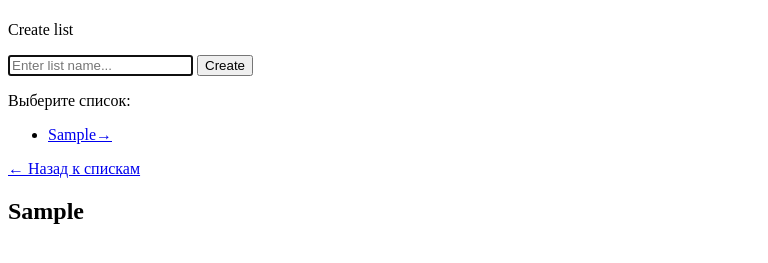
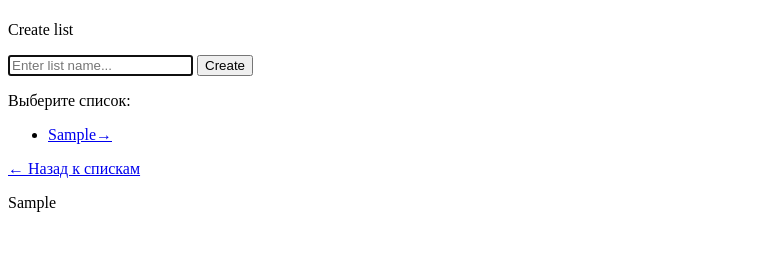
Before and after one commit to zaitseva-web/BagSort, a plain HTML site: page index.html in a window 1280 px wide. Both pictures are taken after typing "Sample" into the empty fields and a click on the button "Create". Shown: the part 133-396 px from the top of the page, without its empty margins (0-768 px from the left). Drawn offline with Linux system fonts and the light colour scheme.

Commit message:
Update list display structure and modify heading element to paragraph

```diff
--- a/java/app.js
+++ b/java/app.js
@@ -34,7 +34,7 @@ function addList(listName) {
   backLink.href = "#top";
   backLink.textContent = "← Назад к спискам";
 
-  const heading = document.createElement("h2");
+  const heading = document.createElement("p");
   heading.textContent = listName;
 
   details.append(backLink, heading, document.createElement("ul"));
```
Also changed, not shown: index.html (+1 -0 lines).
